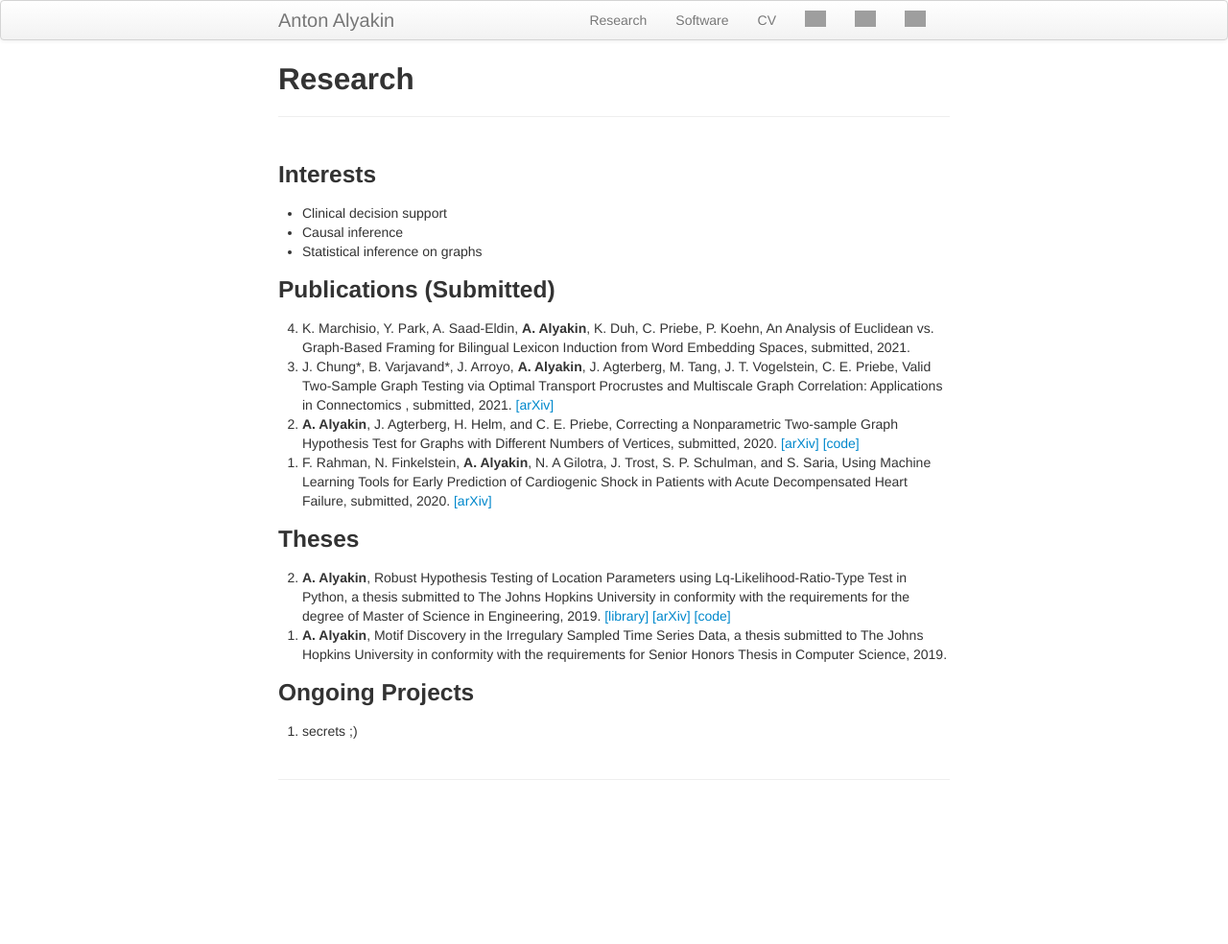
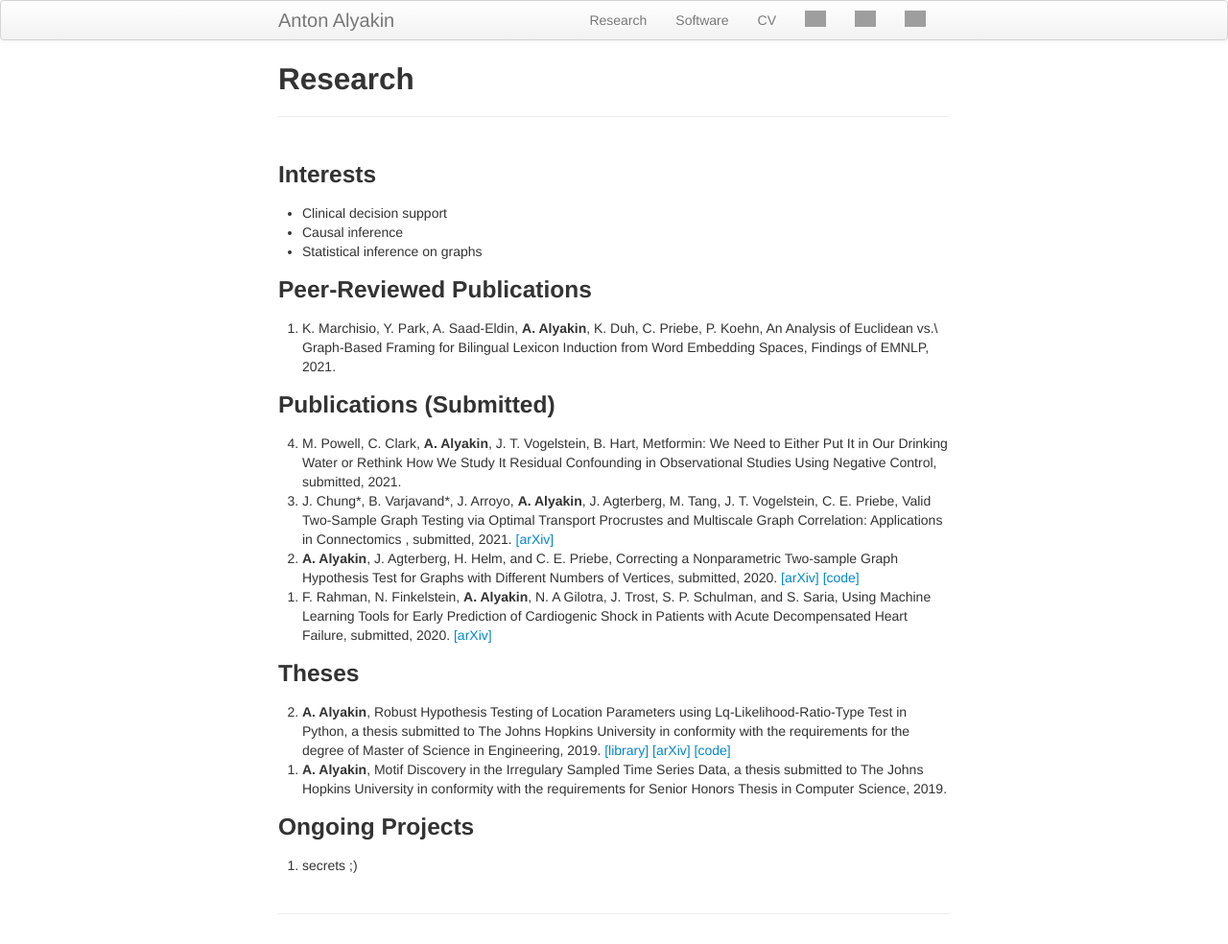
Before and after one commit to alyakin314/alyakin314.github.io, a Jekyll site: the page built from pages/research.md, in a window 1280 px wide. Shown: the whole page at 96% size. Built offline with Jekyll 4.4.1, drawn with Linux system fonts in a browser that asks for light colours; before the commit the page ends 900 px from its top, so only the background shows below that; grey boxes are pictures that could not be loaded.

Commit message:
modified research page

```diff
--- a/pages/research.md
+++ b/pages/research.md
@@ -7,15 +7,16 @@ title: Research
 - Causal inference
 - Statistical inference on graphs
 
+### Peer-Reviewed Publications
+1. K. Marchisio, Y. Park, A. Saad-Eldin, **A. Alyakin**, K. Duh, C. Priebe, P.
+   Koehn, An Analysis of Euclidean vs.\ Graph-Based Framing for Bilingual
+   Lexicon Induction from Word Embedding Spaces, Findings of EMNLP, 2021.
+
 ### Publications (Submitted)
-<!---
-5. M. Powell, C. Clark, **A. Alyakin**, J. T. Vogelstein, B. Hart, Diagnosing
-   Residual Confounding in Observational Studies Using Negative Control
-   Experiments and Complementary Cohorts, in progress, 2021.
-   --->
-4. K. Marchisio, Y. Park, A. Saad-Eldin, **A. Alyakin**, K. Duh, C. Priebe, P.
-   Koehn, An Analysis of Euclidean vs. Graph-Based Framing for Bilingual Lexicon
-   Induction from Word Embedding Spaces, submitted, 2021.
+4. M. Powell, C. Clark, **A. Alyakin**, J. T. Vogelstein, B. Hart, Metformin: We
+   Need to Either Put It in Our Drinking Water or Rethink How We Study It
+   Residual Confounding in Observational Studies Using Negative Control,
+   submitted, 2021.
 3. J. Chung\*, B. Varjavand\*, J. Arroyo, **A. Alyakin**, J. Agterberg, M. Tang,
    J. T. Vogelstein, C. E. Priebe, Valid Two-Sample Graph Testing via Optimal
    Transport Procrustes and Multiscale Graph Correlation: Applications in
```
